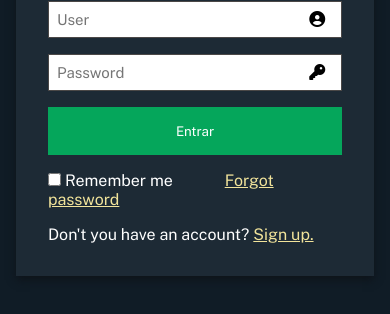
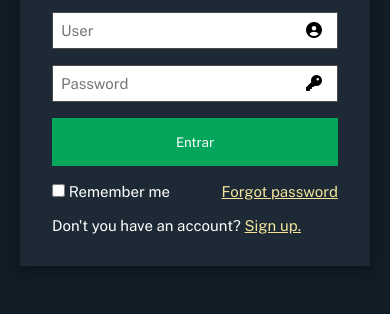
Before and after one commit to 0gemeoJV/Cadastro, a plain HTML site: page index.html in a window 390 px wide. Shown: the part 318-632 px from the top of the page. Drawn offline with nearby package versions, Linux system fonts and the light colour scheme; a web font is replaced by a local one.

Commit message:
Acrescentando a responsividade

```diff
--- a/index.html
+++ b/index.html
@@ -5,6 +5,7 @@
     <meta name="viewport" content="width=device-width, initial-scale=1.0">
     <link rel="stylesheet" href="styles/style.css">
     <link rel="stylesheet" href="styles/buttons.css">
+    <link rel="stylesheet" href="styles/responsive.css">
     <script src="https://kit.fontawesome.com/b95a02b008.js" crossorigin="anonymous"></script>
     <title>Cadastro</title>
 </head>
--- /dev/null
+++ b/styles/responsive.css
@@ -0,0 +1,5 @@
+@media screen and (max-width:730px){
+   p,a,label{
+    font-size: 15px;
+   }
+}
```
